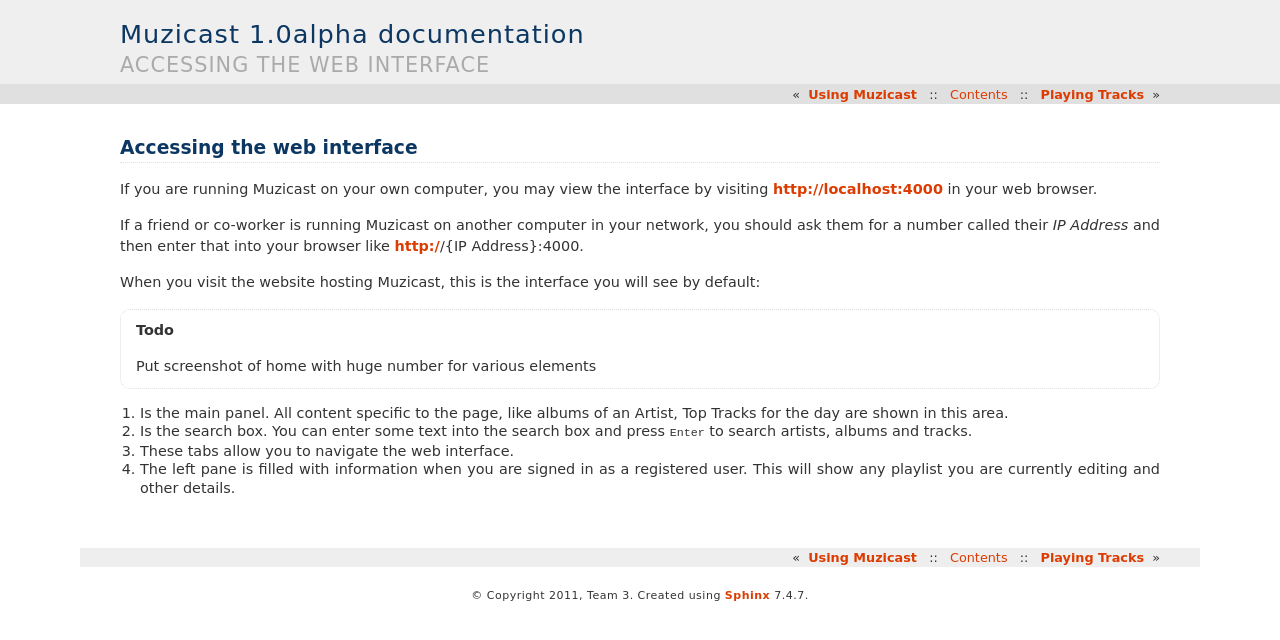
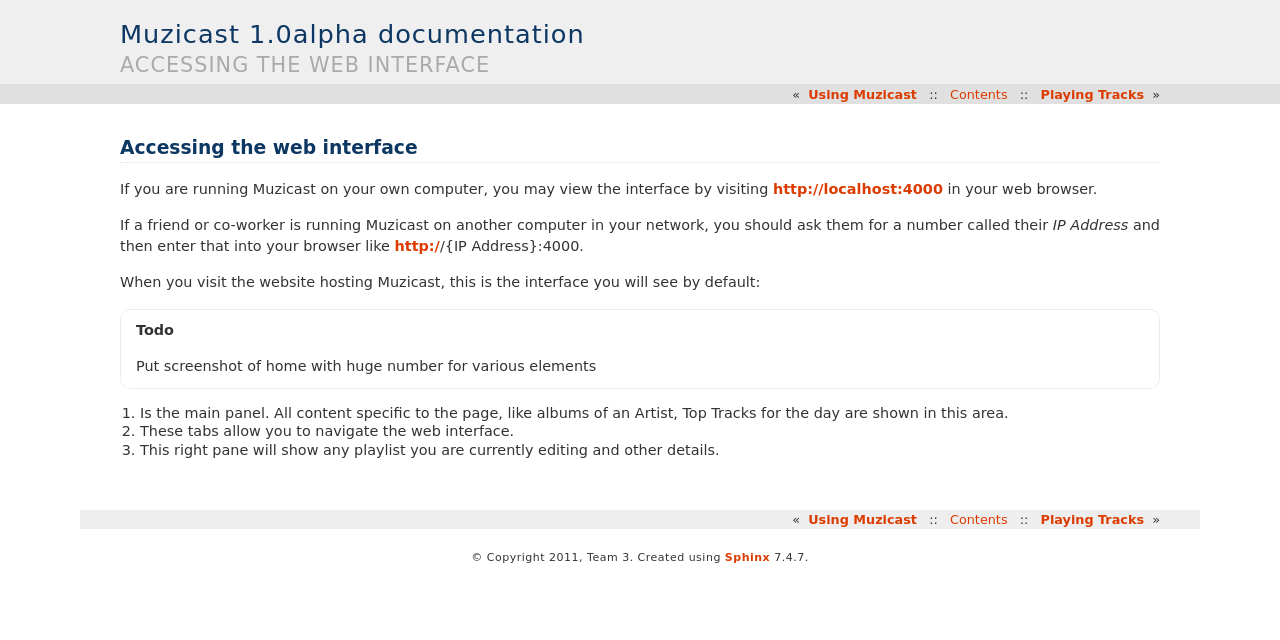
Before and after one commit to nikhilm/muzicast, a Sphinx documentation site: the page built from docs/usermanual/source/using/interface.rst, in a window 1280 px wide. Shown: the top 640 px of the page. Built offline with Sphinx 7.4.7, drawn with Linux system fonts in a browser that asks for light colours; pages that are not in the unit, such as notebooks, are missing from menus.

Commit message:
Hide search from documentation for now since we don't implement it

```diff
--- a/docs/usermanual/source/using.rst
+++ b/docs/usermanual/source/using.rst
@@ -11,6 +11,7 @@
 
    using/interface
    using/playsongs
-   using/search
    using/register
    using/playlists
+
+.. TODO: using/search
--- a/docs/usermanual/source/using/interface.rst
+++ b/docs/usermanual/source/using/interface.rst
@@ -15,8 +15,8 @@
 
 #. Is the main panel. All content specific to the page, like albums of an Artist, Top Tracks for the day are shown in this area.
 
-#. Is the search box. You can enter some text into the search box and press :kbd:`Enter` to search artists, albums and tracks.
-
 #. These tabs allow you to navigate the web interface.
 
-#. The left pane is filled with information when you are signed in as a registered user. This will show any playlist you are currently editing and other details.
+#. This right pane will show any playlist you are currently editing and other details.
+
+.. TODO: #. Is the search box. You can enter some text into the search box and press :kbd:`Enter` to search artists, albums and tracks.
```
